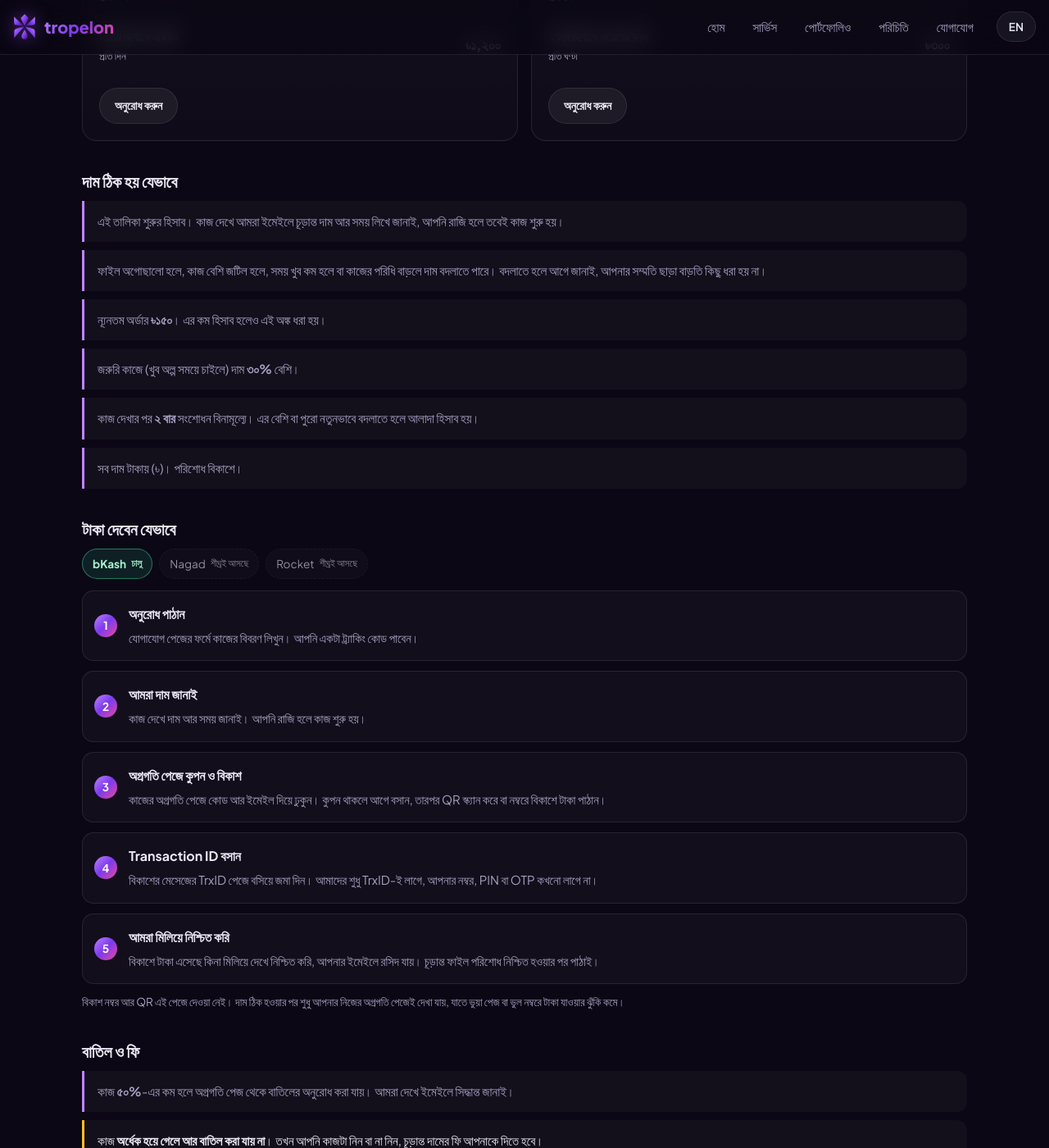
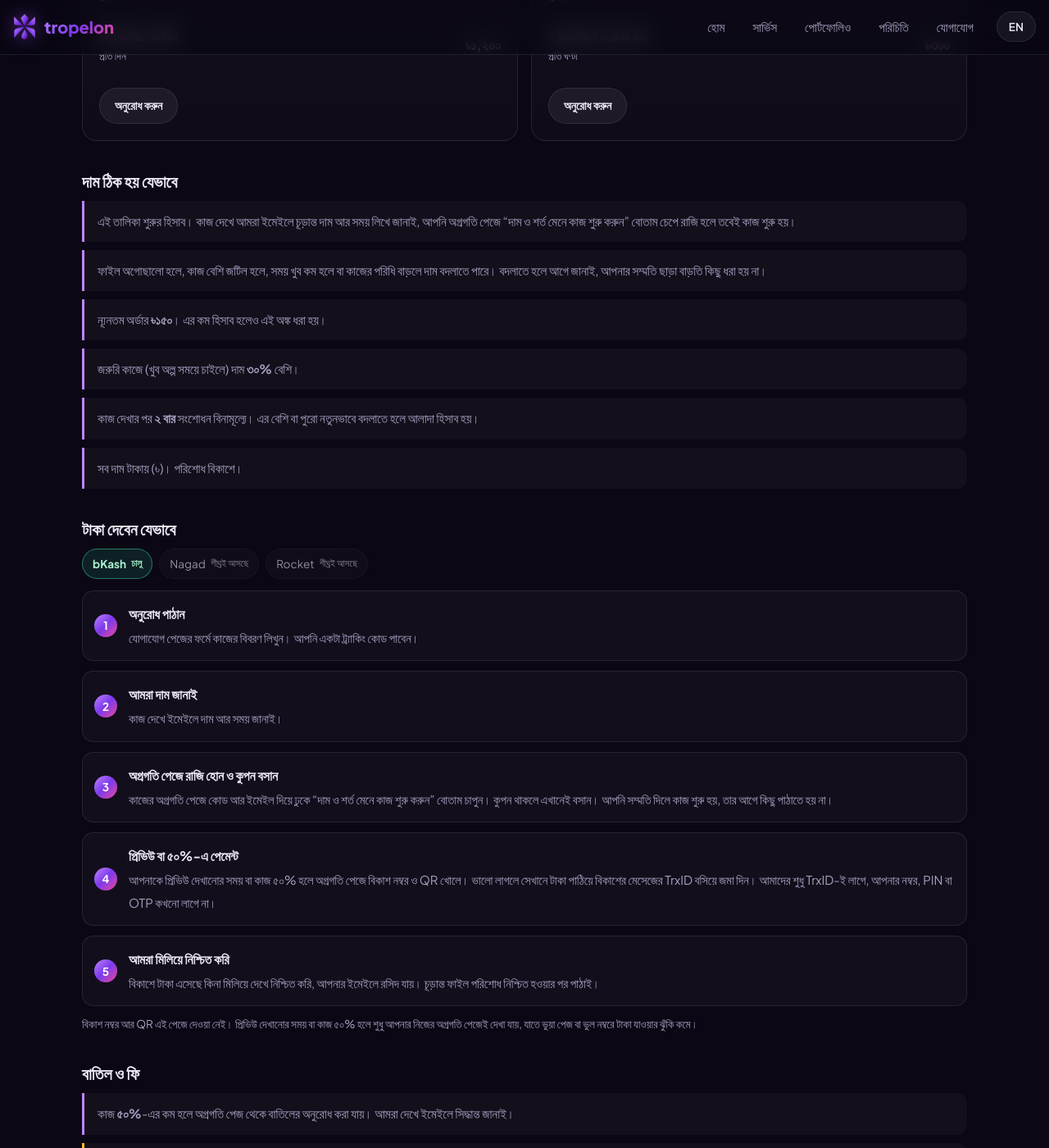
Before and after one commit to tropelon/Ponzile, a Jekyll site: the page built from pricing.html, in a window 1280 px wide and 1400 px high, scrolled down 1673 px. Shown: the whole window at 82% size. Built offline with Jekyll 4.4.1, drawn with Linux system fonts in a browser that asks for light colours; some of the changed text lies outside the part shown.

Commit message:
Update pricing.html

```diff
--- a/pricing.html
+++ b/pricing.html
@@ -120,7 +120,7 @@ permalink: /pricing/
     {% endif %}
     <div class="big"><span class="bn">আনুমানিক মোট</span><span class="en">Estimated total</span><span id="eTotal"></span></div>
   </div>
-  <p class="e-note"><span class="bn">এটা শুধু আনুমানিক হিসাব, দাম পাকা করা নয়। কুপন থাকলে ছাড় পেমেন্টের সময় অগ্রগতি পেজে বসে।</span><span class="en">This is only a rough estimate, not a fixed price. A coupon, if you have one, is applied on the progress page at payment time.</span></p>
+  <p class="e-note"><span class="bn">এটা শুধু আনুমানিক হিসাব, দাম পাকা করা নয়। কুপন থাকলে দাম ঠিক হওয়ার পর অগ্রগতি পেজে বসানো যায়।</span><span class="en">This is only a rough estimate, not a fixed price. A coupon, if you have one, can be applied on the progress page once the price is set.</span></p>
 </section>
 {% endif %}
 
@@ -150,7 +150,7 @@ permalink: /pricing/
 
 <h2 class="pr-h2"><span class="bn">দাম ঠিক হয় যেভাবে</span><span class="en">How the price is set</span></h2>
 <ul class="pr-rules">
-  <li><span class="bn">এই তালিকা শুরুর হিসাব। কাজ দেখে আমরা ইমেইলে চূড়ান্ত দাম আর সময় লিখে জানাই, আপনি রাজি হলে তবেই কাজ শুরু হয়।</span><span class="en">This list is a starting point. After looking at the job we send the final price and time in writing by email, and work starts only when you agree.</span></li>
+  <li><span class="bn">এই তালিকা শুরুর হিসাব। কাজ দেখে আমরা ইমেইলে চূড়ান্ত দাম আর সময় লিখে জানাই, আপনি অগ্রগতি পেজে “দাম ও শর্ত মেনে কাজ শুরু করুন” বোতাম চেপে রাজি হলে তবেই কাজ শুরু হয়।</span><span class="en">This list is a starting point. After looking at the job we send the final price and time in writing by email, and work starts only after you agree by pressing “Accept and start the work” on your progress page.</span></li>
   <li><span class="bn">ফাইল অগোছালো হলে, কাজ বেশি জটিল হলে, সময় খুব কম হলে বা কাজের পরিধি বাড়লে দাম বদলাতে পারে। বদলাতে হলে আগে জানাই, আপনার সম্মতি ছাড়া বাড়তি কিছু ধরা হয় না।</span><span class="en">The price can change if files are messy, the job is harder, time is very short or the scope grows. If it must change we tell you first and add nothing without your agreement.</span></li>
   {% if min_s != "" %}<li><span class="bn">ন্যূনতম অর্ডার <b>{{ cur }}<span class="mv" data-v="{{ min_s | escape }}">{{ min_s }}</span></b>। এর কম হিসাব হলেও এই অঙ্ক ধরা হয়।</span><span class="en">Minimum order <b>{{ cur }}<span class="mv" data-v="{{ min_s | escape }}">{{ min_s }}</span></b>. If the total comes lower, this amount applies.</span></li>{% endif %}
   {% if rush_s != "" %}<li><span class="bn">জরুরি কাজে (খুব অল্প সময়ে চাইলে) দাম <b><span class="mv" data-v="{{ rush_s | escape }}">{{ rush_s }}</span>%</b> বেশি।</span><span class="en">Rush jobs (needed in very little time) cost <b><span class="mv" data-v="{{ rush_s | escape }}">{{ rush_s }}</span>%</b> more.</span></li>{% endif %}
@@ -166,12 +166,12 @@ permalink: /pricing/
 </div>
 <ol class="pr-steps">
   <li><b><span class="bn">অনুরোধ পাঠান</span><span class="en">Send a request</span></b><span class="d"><span class="bn"><a href="{{ '/contact/' | relative_url }}">যোগাযোগ পেজের ফর্মে</a> কাজের বিবরণ লিখুন। আপনি একটা ট্র্যাকিং কোড পাবেন।</span><span class="en">Describe the job in the <a href="{{ '/contact/' | relative_url }}">contact form</a>. You get a tracking code.</span></span></li>
-  <li><b><span class="bn">আমরা দাম জানাই</span><span class="en">We quote a price</span></b><span class="d"><span class="bn">কাজ দেখে দাম আর সময় জানাই। আপনি রাজি হলে কাজ শুরু হয়।</span><span class="en">We look at the job and send a price and timeline. Work starts when you agree.</span></span></li>
-  <li><b><span class="bn">অগ্রগতি পেজে কুপন ও বিকাশ</span><span class="en">Coupon and bKash on the progress page</span></b><span class="d"><span class="bn"><a href="{{ '/track/' | relative_url }}">কাজের অগ্রগতি পেজে</a> কোড আর ইমেইল দিয়ে ঢুকুন। কুপন থাকলে আগে বসান, তারপর QR স্ক্যান করে বা নম্বরে বিকাশে টাকা পাঠান।</span><span class="en">Open the <a href="{{ '/track/' | relative_url }}">progress page</a> with your code and email. Apply a coupon first if you have one, then pay on bKash by scanning the QR or using the number.</span></span></li>
-  <li><b><span class="bn">Transaction ID বসান</span><span class="en">Paste the Transaction ID</span></b><span class="d"><span class="bn">বিকাশের মেসেজের TrxID পেজে বসিয়ে জমা দিন। আমাদের শুধু TrxID-ই লাগে, আপনার নম্বর, PIN বা OTP কখনো লাগে না।</span><span class="en">Paste the TrxID from the bKash message and submit it. We only need the TrxID, never your number, PIN or OTP.</span></span></li>
+  <li><b><span class="bn">আমরা দাম জানাই</span><span class="en">We quote a price</span></b><span class="d"><span class="bn">কাজ দেখে ইমেইলে দাম আর সময় জানাই।</span><span class="en">We look at the job and email you a price and timeline.</span></span></li>
+  <li><b><span class="bn">অগ্রগতি পেজে রাজি হোন ও কুপন বসান</span><span class="en">Agree and add a coupon on the progress page</span></b><span class="d"><span class="bn"><a href="{{ '/track/' | relative_url }}">কাজের অগ্রগতি পেজে</a> কোড আর ইমেইল দিয়ে ঢুকে “দাম ও শর্ত মেনে কাজ শুরু করুন” বোতাম চাপুন। কুপন থাকলে এখানেই বসান। আপনি সম্মতি দিলে কাজ শুরু হয়, তার আগে কিছু পাঠাতে হয় না।</span><span class="en">Open the <a href="{{ '/track/' | relative_url }}">progress page</a> with your code and email, then press “Accept and start the work”. Add a coupon here if you have one. Work starts once you agree, and nothing is paid before that.</span></span></li>
+  <li><b><span class="bn">প্রিভিউ বা ৫০%-এ পেমেন্ট</span><span class="en">Pay at the preview or at 50%</span></b><span class="d"><span class="bn">আপনাকে প্রিভিউ দেখানোর সময় বা কাজ ৫০% হলে অগ্রগতি পেজে বিকাশ নম্বর ও QR খোলে। ভালো লাগলে সেখানে টাকা পাঠিয়ে বিকাশের মেসেজের TrxID বসিয়ে জমা দিন। আমাদের শুধু TrxID-ই লাগে, আপনার নম্বর, PIN বা OTP কখনো লাগে না।</span><span class="en">When a preview is shown to you, or the work reaches 50%, the bKash number and QR open on your progress page. If you like the work, pay there and paste the TrxID from the bKash message. We only need the TrxID, never your number, PIN or OTP.</span></span></li>
   <li><b><span class="bn">আমরা মিলিয়ে নিশ্চিত করি</span><span class="en">We verify and confirm</span></b><span class="d"><span class="bn">বিকাশে টাকা এসেছে কিনা মিলিয়ে দেখে নিশ্চিত করি, আপনার ইমেইলে রসিদ যায়। চূড়ান্ত ফাইল পরিশোধ নিশ্চিত হওয়ার পর পাঠাই।</span><span class="en">We check the money arrived on bKash and confirm; a receipt goes to your email. Final files are sent once payment is confirmed.</span></span></li>
 </ol>
-<p class="meta" style="margin-top:10px"><span class="bn">বিকাশ নম্বর আর QR এই পেজে দেওয়া নেই। দাম ঠিক হওয়ার পর শুধু আপনার নিজের অগ্রগতি পেজেই দেখা যায়, যাতে ভুয়া পেজ বা ভুল নম্বরে টাকা যাওয়ার ঝুঁকি কমে।</span><span class="en">The bKash number and QR are not shown on this page. After the price is set they appear only on your own progress page, which lowers the risk of fake pages or paying the wrong number.</span></p>
+<p class="meta" style="margin-top:10px"><span class="bn">বিকাশ নম্বর আর QR এই পেজে দেওয়া নেই। প্রিভিউ দেখানোর সময় বা কাজ ৫০% হলে শুধু আপনার নিজের অগ্রগতি পেজেই দেখা যায়, যাতে ভুয়া পেজ বা ভুল নম্বরে টাকা যাওয়ার ঝুঁকি কমে।</span><span class="en">The bKash number and QR are not shown on this page. They appear only on your own progress page, once a preview has been shown or the work reaches 50%, which lowers the risk of fake pages or paying the wrong number.</span></p>
 
 <h2 class="pr-h2"><span class="bn">বাতিল ও ফি</span><span class="en">Cancellation and fee</span></h2>
 <ul class="pr-rules">
@@ -192,7 +192,7 @@ permalink: /pricing/
 <div class="faq">
   <details>
     <summary><span class="bn">কাজের আগে কি সম্পূর্ণ টাকা দিতে হবে?</span><span class="en">Do I pay everything before the work?</span></summary>
-    <p><span class="bn">দাম ঠিক হওয়ার পর যেকোনো সময় অগ্রগতি পেজ থেকে পরিশোধ করা যায়। চূড়ান্ত ফাইল পরিশোধ নিশ্চিত হওয়ার পর পাঠানো হয়। কাজ অর্ধেক হয়ে গেলে ফি আর ফেরানো বা বাতিল করা যায় না, তাই আগে থেকে দাম আর পরিধি ভালো করে মিলিয়ে নিন।</span><span class="en">After the price is set you can pay at any time from the progress page. Final files are sent once payment is confirmed. Once a job is half done the fee can no longer be cancelled, so check the price and scope carefully beforehand.</span></p>
+    <p><span class="bn">না, কাজের আগে কিছু দিতে হয় না। দাম ঠিক হয়ে আপনি রাজি হলে কাজ শুরু হয়। আপনাকে প্রিভিউ দেখানোর সময় বা কাজ ৫০% হলে অগ্রগতি পেজে পেমেন্টের ঘর খোলে, তখন পরিশোধ করতে হয়। পরিশোধ নিশ্চিত হওয়ার পর চূড়ান্ত ফাইল পাঠানো হয়। কাজ অর্ধেক হয়ে গেলে ফি আর ফেরানো বা বাতিল করা যায় না, তাই আগে থেকে দাম আর পরিধি ভালো করে মিলিয়ে নিন।</span><span class="en">No, nothing is paid before the work. Work starts once the price is set and you agree. The payment box opens on your progress page when a preview is shown to you or the work reaches 50%, and that is when you pay. Final files are sent once payment is confirmed. Once a job is half done the fee can no longer be cancelled, so check the price and scope carefully beforehand.</span></p>
   </details>
   <details>
     <summary><span class="bn">ভুল Transaction ID দিয়ে ফেললে?</span><span class="en">What if I enter a wrong Transaction ID?</span></summary>
```
